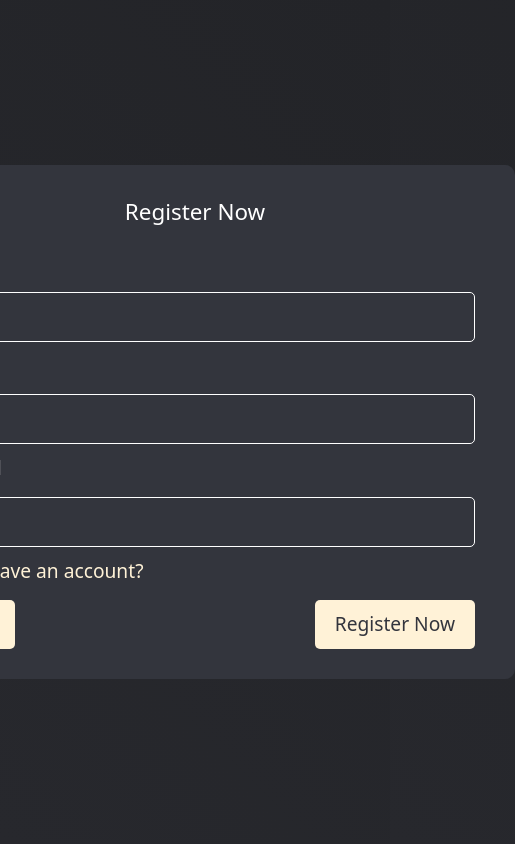
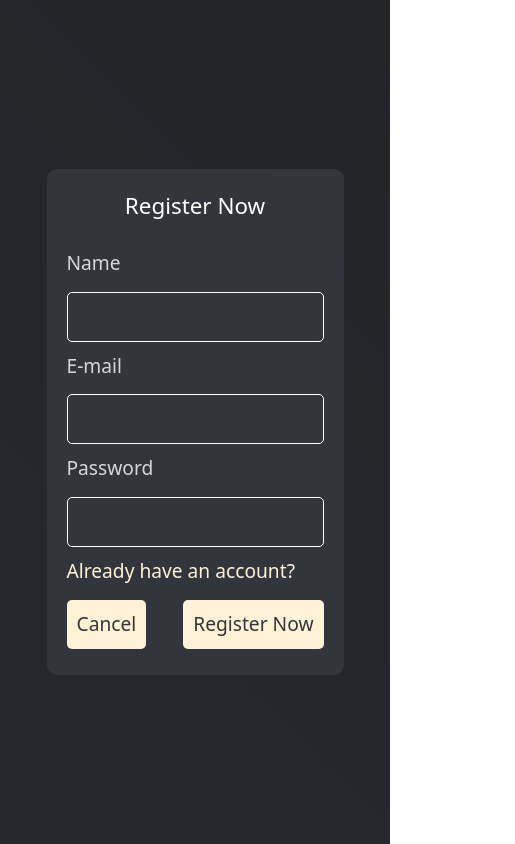
Before and after one commit to josevitor555/register-jwt, a React (Vite) app in the folder react-auth/: page /register in a window 390 px wide. Shown: the whole page, 515 px wide, since content can reach past the window. Built offline with nearby package versions, Linux system fonts and the light colour scheme.

Commit message:
27/05/2025

```diff
--- a/react-auth/src/App.css
+++ b/react-auth/src/App.css
@@ -238,6 +238,64 @@
   }
 }
 
+/* Media Querie */
+@media (max-width: 768px) {
+  .container {
+    width: 100%;
+    max-width: 340px;
+    padding: 10px 10px;
+    margin: 0 auto;
+  }
+
+  .container .form {
+    display: flex;
+    flex-direction: column;
+    padding: 16px 10px;
+    width: 100%;
+    /* background: red; */
+  }
+
+  .container .form button {
+    background: #FFF2D7;
+    color: #33353D;
+    padding: 10px 10px;
+    border-radius: 5px;
+    font-size: 1.2rem;
+    margin-top: 14px;
+    border: none;
+    cursor: pointer;
+  }
+
+  /* .container.register {
+    background: red;
+  } */
+
+  .home-container {
+    width: 100%;
+    padding: 20px;
+  }
+
+  .home-container .home-buttons {
+    display: flex;
+    flex-direction: column;
+    align-items: center;
+    justify-content: center;
+    width: 100%;
+    padding: 10px;
+  }
+
+  .home-container .home-buttons button {
+    width: 100%;
+    background: #FFF2D7;
+    color: #33353D;
+    border-radius: 5px;
+    font-size: 1.2rem;
+    margin-top: 14px;
+    border: none;
+    cursor: pointer;
+  }
+}
+
 body {
   background: linear-gradient(45deg, #27282D, #232428);
   height: 100vh;
--- a/react-auth/src/components/Login.jsx
+++ b/react-auth/src/components/Login.jsx
@@ -1,6 +1,8 @@
 import { useState } from "react";
 import axios from 'axios'
 import { useNavigate } from "react-router-dom";
+
+const apiUrl = import.meta.env.VITE_API_URL; // -> Backend URL: https://register-jwt.onrender.com
 
 const Login = () => {
 
@@ -15,7 +17,7 @@ const Login = () => {
 
         try {
             // Send credentials to the server for authentication
-            const response = await axios.post('http://localhost:3000/api/auth/login', {
+            const response = await axios.post(`${apiUrl}/api/auth/login`, { // "http://localhost:3000/api/auth/login"
                 email,
                 password
             });
--- a/react-auth/src/components/Register.jsx
+++ b/react-auth/src/components/Register.jsx
@@ -1,6 +1,8 @@
 import { useState } from "react";
 import axios from 'axios';
 import { useNavigate, Link } from "react-router-dom";
+
+const apiUrl = import.meta.env.VITE_API_URL; // -> Backend URL: https://register-jwt.onrender.com
 
 const Register = () => {
 
@@ -16,7 +18,7 @@ const Register = () => {
 
         try  {
             // Send a POST request to the server to register the user
-            const response = await axios.post('http://localhost:3000/api/auth/register', {
+            const response = await axios.post(`${apiUrl}/api/auth/register`, { // http://localhost:3000/api/auth/register
                 name,
                 email,
                 password
@@ -35,7 +37,7 @@ const Register = () => {
     }
 
     return (
-        <div className="container">
+        <div className="container register">
             <h2> Register Now </h2>
             <form onSubmit={handleSubmit} className="form">
                 <div className="form-group">
```
Also changed, not shown: 1 other file (tests, documents, lock files or other folders).
